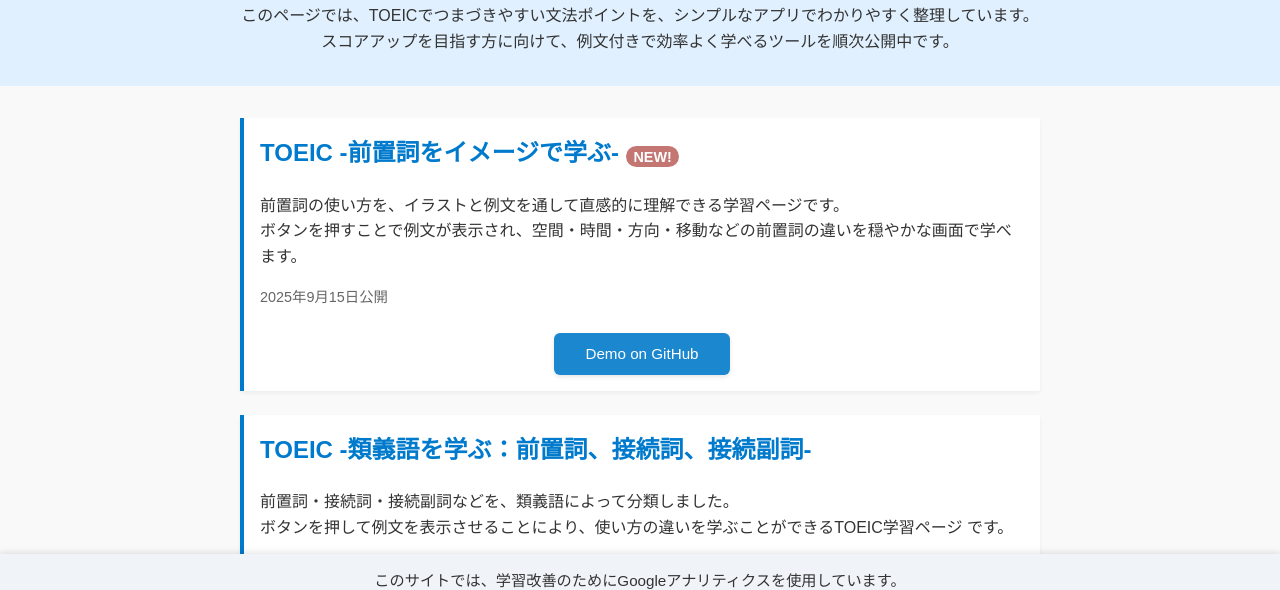
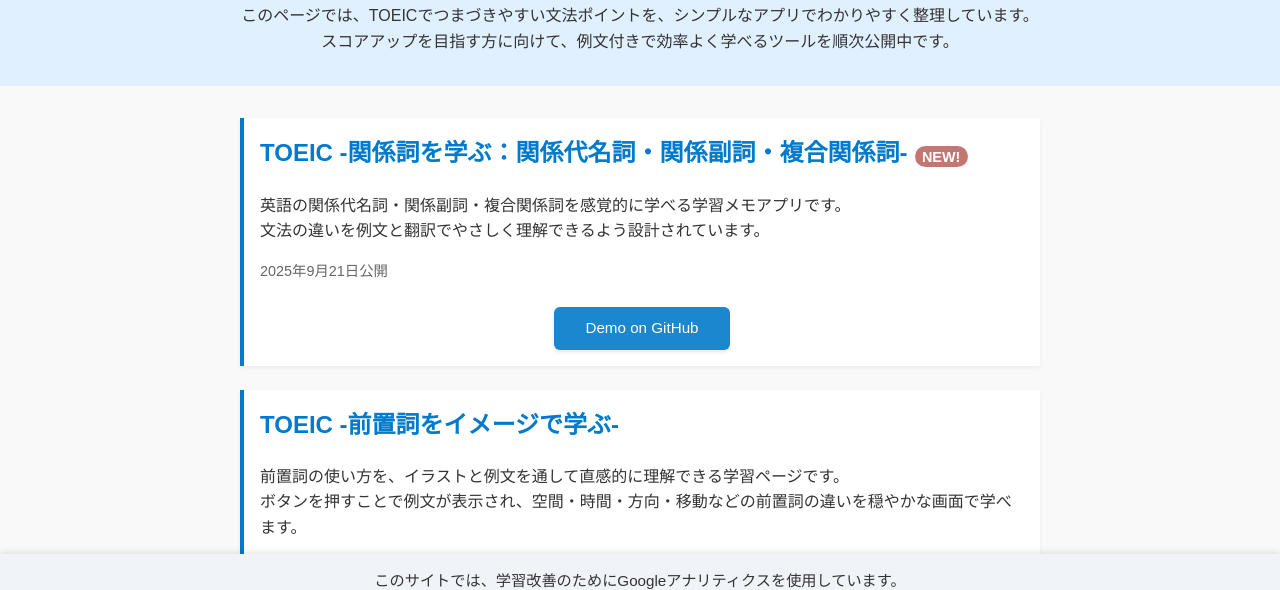
Before and after one commit to codeAchsh/TOEIC-GrammarTools, a plain HTML site: page index.html in a window 1280 px wide. Shown: the part 158-748 px from the top of the page. Drawn offline with Linux system fonts and the light colour scheme.

Commit message:
Update index.html
Add a new page

```diff
--- a/index.html
+++ b/index.html
@@ -48,7 +48,27 @@
     <section id="tool-list">
       <!-- 新しい順に追加 -->
     <article>
-        <h2><a href="https://codeachsh.github.io/TOEIC-grammar-for-prepositions/">TOEIC -前置詞をイメージで学ぶ-</a><span class="new-badge">NEW!</span>
+        <h2><a href="https://codeachsh.github.io/TOEIC-grammar-for-prepositions/">TOEIC -関係詞を学ぶ：関係代名詞・関係副詞・複合関係詞-</a><span class="new-badge">NEW!</span>
+        </h2>
+        <p>
+          英語の関係代名詞・関係副詞・複合関係詞を感覚的に学べる学習メモアプリです。<br>
+          文法の違いを例文と翻訳でやさしく理解できるよう設計されています。
+        </p>
+
+        <time datetime="2025-09-21">2025年9月21日公開</time>
+
+        <div class="buttons">
+            <!-- <a class="btn-buy" href="https://achshcode.gumroad.com/l/odqgd" target="_blank">Buy on Gumroad</a> -->
+            <!-- <a class="btn-buy" href="https://buymeacoffee.com/codeAchsh/e/430217" target="_blank">Buy on BuyMeACoffee</a>
+            <a class="btn-buy" href="https://ko-fi.com/s/06ffe86b15" target="_blank">Buy on Ko-fi</a> -->
+            <a class="btn-demo" href="https://codeachsh.github.io/TOEIC-grammar-for-prepositions/" target="_blank">Demo on GitHub</a>
+        </div>
+    </article>
+
+
+<!--  今後追加するツールはここに上から順に --------------------------------------->
+    <article>
+        <h2><a href="https://codeachsh.github.io/TOEIC-grammar-for-prepositions/">TOEIC -前置詞をイメージで学ぶ-</a>
         </h2>
         <p>
           前置詞の使い方を、イラストと例文を通して直感的に理解できる学習ページです。<br>
@@ -66,7 +86,6 @@
     </article>
 
 
-<!--  今後追加するツールはここに上から順に --------------------------------------->
     <article>
         <h2><a href="https://codeachsh.github.io/TOEIC-grammar-synonym-for-transition-words/">TOEIC -類義語を学ぶ：前置詞、接続詞、接続副詞-</a>
         </h2>
```
